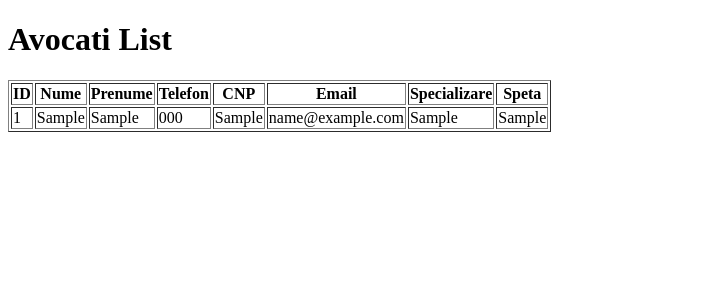
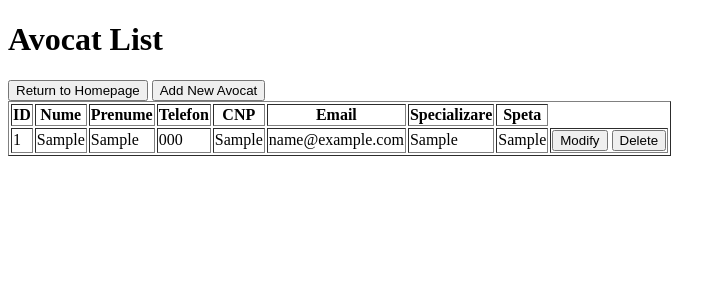
Before and after one commit to CiurtinAndrei/Database_User_Interface_Django, a Django app: page /avocati/ in a window 1280 px wide. Shown: the top 300 px of the page, without its empty margins (0-726 px from the left). Run offline with Django 5.2, Linux system fonts and the light colour scheme; tables that the repository leaves empty hold one stand-in row (values such as "Sample post").

Commit message:
The MEGA update!

```diff
--- a/PIBD_Django/main_app/models.py
+++ b/PIBD_Django/main_app/models.py
@@ -13,6 +13,9 @@ class Avocat(models.Model):
     class Meta:
         db_table = 'avocat'
 
+    def __str__(self):
+        return f"{self.nume} {self.prenume} (ID: {self.id_avocat})"
+
 class Client(models.Model):
     id_client = models.BigAutoField(primary_key=True)
     nume = models.CharField(max_length=64)
@@ -25,3 +28,19 @@ class Client(models.Model):
     class Meta:
         managed = False
         db_table = 'client'
+
+    def __str__(self):
+        return f"{self.nume} {self.prenume} (ID: {self.id_client})"
+
+class Contract(models.Model):
+    id_contract = models.BigAutoField(primary_key=True)
+    id_avocat_ctr = models.ForeignKey(Avocat, on_delete=models.CASCADE, to_field='id_avocat', db_column='id_avocat_ctr')
+    id_client_ctr = models.ForeignKey(Client, on_delete=models.CASCADE, to_field='id_client', db_column='id_client_ctr')
+    valoare = models.DecimalField(max_digits=10, decimal_places=2)
+    data_start = models.DateField()
+    data_sfarsit = models.DateField(null=True, blank=True)
+    judecatorie = models.CharField(max_length=64)
+
+    class Meta:
+        managed = False
+        db_table = 'contract'
--- a/PIBD_Django/main_app/templates/main_app/avocat_list.html
+++ b/PIBD_Django/main_app/templates/main_app/avocat_list.html
@@ -4,10 +4,12 @@
     <meta charset="UTF-8">
     <meta http-equiv="X-UA-Compatible" content="IE=edge">
     <meta name="viewport" content="width=device-width, initial-scale=1.0">
-    <title>Avocati List</title>
+    <title>Avocat List</title>
 </head>
 <body>
-    <h1>Avocati List</h1>
+    <h1>Avocat List</h1>
+    <a href="{% url 'index' %}"><button>Return to Homepage</button></a>
+    <a href="{% url 'add_avocat' %}"><button>Add New Avocat</button></a>
     <table border="1">
         <thead>
             <tr>
@@ -32,6 +34,12 @@
                     <td>{{ avocat.email }}</td>
                     <td>{{ avocat.specializare }}</td>
                     <td>{{ avocat.speta }}</td>
+
+                    <td>
+                          <a href="{% url 'modify_avocat' avocat.id_avocat %}"><button>Modify</button></a>
+                          <a href="{% url 'delete_avocat' avocat.id_avocat %}"><button>Delete</button></a>
+                     </td>
+
                 </tr>
             {% endfor %}
         </tbody>
--- a/PIBD_Django/main_app/templates/main_app/index.html
+++ b/PIBD_Django/main_app/templates/main_app/index.html
@@ -5,6 +5,9 @@
     <title>Title</title>
 </head>
 <body>
-<h1> RSD!!!</h1>
+<h1> Select a Table: </h1>
+<a href="{% url 'avocat_list' %}"><button>Avocat</button></a>
+<a href="{% url 'client_list' %}"><button>Client</button></a>
+<a href="{% url 'contract_list' %}"><button>Contract</button></a>
 </body>
 </html>
--- a/PIBD_Django/main_app/urls.py
+++ b/PIBD_Django/main_app/urls.py
@@ -16,12 +16,26 @@ Including another URLconf
 """
 from django.contrib import admin
 from django.urls import path
-from .views import avocat_list
-from .views import client_list
+from .views import avocat_list, add_avocat, modify_avocat, delete_avocat
+from .views import client_list, add_client, modify_client, delete_client
+from .views import contract_list, add_contract, modify_contract,  delete_contract
 
 from . import views
 urlpatterns = [
     path('avocati/', avocat_list, name='avocat_list'),
+    path('add_avocat/', add_avocat, name='add_avocat'),
+    path('modify_avocat/<int:avocat_id>/', modify_avocat, name='modify_avocat'),
+    path('delete_avocat/<int:avocat_id>/', delete_avocat, name='delete_avocat'),
+
     path('clienti/', client_list, name='client_list'),
+    path('add_client/', add_client, name='add_client'),
+    path('modify_client/<int:client_id>/', modify_client, name='modify_client'),
+    path('delete_client/<int:client_id>/', delete_client, name='delete_client'),
+
+    path('contracte/', contract_list, name='contract_list'),
+    path('add_contract/', add_contract, name='add_contract'),
+    path('modify_contract/<int:contract_id>/', modify_contract, name='modify_contract'),
+    path('delete_contract/<int:contract_id>/', delete_contract, name='delete_contract'),
+
     path('',views.index, name='index')
 ]
--- a/PIBD_Django/main_app/views.py
+++ b/PIBD_Django/main_app/views.py
@@ -1,13 +1,110 @@
-from django.shortcuts import render
+from django.shortcuts import render, redirect, get_object_or_404
 from .models import Avocat
 from .models import Client
+from .models import Contract
+
+from .forms import AvocatForm, ClientForm, ContractForm
+
 def index(request):
     return render(request, "main_app/index.html", {})
 
 def avocat_list(request):
-    avocati = Avocat.objects.all()
+    avocati = Avocat.objects.all().order_by('id_avocat')
     return render(request, 'main_app/avocat_list.html', {'avocati': avocati})
 
 def client_list(request):
-    clienti = Client.objects.all()
+    clienti = Client.objects.all().order_by('id_client')
     return render(request, 'main_app/client_list.html', {'clienti': clienti})
+
+def contract_list(request):
+    contracte = Contract.objects.select_related('id_avocat_ctr', 'id_client_ctr').all().order_by('id_contract')
+    return render(request, 'main_app/contract_list.html', {'contracte': contracte})
+
+def add_avocat(request):
+    if request.method == 'POST':
+        form = AvocatForm(request.POST)
+        if form.is_valid():
+            form.save()
+            return redirect('avocat_list')  # Redirect to avocat list view after adding
+
+    else:
+        form = AvocatForm()
+
+    return render(request, 'main_app/new_avocat.html', {'form': form})
+
+def add_client(request):
+    if request.method == 'POST':
+        form = ClientForm(request.POST)
+        if form.is_valid():
+            form.save()
+            return redirect('client_list')  # Redirect to client list view after adding
+
+    else:
+        form = ClientForm()
+
+    return render(request, 'main_app/new_client.html', {'form': form})
+
+def add_contract(request):
+    if request.method == 'POST':
+        form = ContractForm(request.POST)
+        if form.is_valid():
+            form.save()
+            return redirect('contract_list')  # Redirect to contract list view after adding
+
+    else:
+        form = ContractForm()
+
+    return render(request, 'main_app/new_contract.html', {'form': form})
+
+def delete_avocat(request, avocat_id):
+    avocat = Avocat.objects.get(id_avocat=avocat_id)
+    avocat.delete()
+    return redirect('avocat_list')
+def delete_client(request, client_id):
+    client = Client.objects.get(id_client=client_id)
+    client.delete()
+    return redirect('client_list')
+def delete_contract(request, contract_id):
+    contract = Contract.objects.get(id_contract=contract_id)
+    contract.delete()
+    return redirect('contract_list')
+
+
+def modify_avocat(request, avocat_id):
+    avocat = get_object_or_404(Avocat, id_avocat=avocat_id)
+
+    if request.method == 'POST':
+        form = AvocatForm(request.POST, instance=avocat)
+        if form.is_valid():
+            form.save()
+            return redirect('avocat_list')
+    else:
+        form = AvocatForm(instance=avocat)
+
+    return render(request, 'main_app/modify_avocat.html', {'form': form})
+
+def modify_client(request, client_id):
+    client = get_object_or_404(Client, id_client=client_id)
+
+    if request.method == 'POST':
+        form = ClientForm(request.POST, instance=client)
+        if form.is_valid():
+            form.save()
+            return redirect('client_list')  # Redirect to client list view after modification
+    else:
+        form = ClientForm(instance=client)
+
+    return render(request, 'main_app/modify_client.html', {'form': form})
+
+def modify_contract(request, contract_id):
+    contract = get_object_or_404(Contract, id_contract=contract_id)
+
+    if request.method == 'POST':
+        form = ContractForm(request.POST, instance=contract)
+        if form.is_valid():
+            form.save()
+            return redirect('contract_list')  # Redirect to contract list view after modification
+    else:
+        form = ContractForm(instance=contract)
+
+    return render(request, 'main_app/modify_contract.html', {'form': form})
```
Also changed, not shown: PIBD_Django/main_app/forms.py (added, +22 -0 lines), PIBD_Django/main_app/templates/main_app/client_list.html (+8 -1 lines), PIBD_Django/main_app/templates/main_app/contract_list.html (+46 -5 lines), PIBD_Django/main_app/templates/main_app/modify_avocat.html (added, +19 -0 lines), PIBD_Django/main_app/templates/main_app/modify_client.html (added, +19 -0 lines), PIBD_Django/main_app/templates/main_app/modify_contract.html (added, +19 -0 lines), PIBD_Django/main_app/templates/main_app/new_avocat.html (added, +19 -0 lines), PIBD_Django/main_app/templates/main_app/new_client.html (added, +19 -0 lines), PIBD_Django/main_app/templates/main_app/new_contract.html (added, +19 -0 lines), PIBD_Django/main_app/migrations/0002_contract.py (added).
